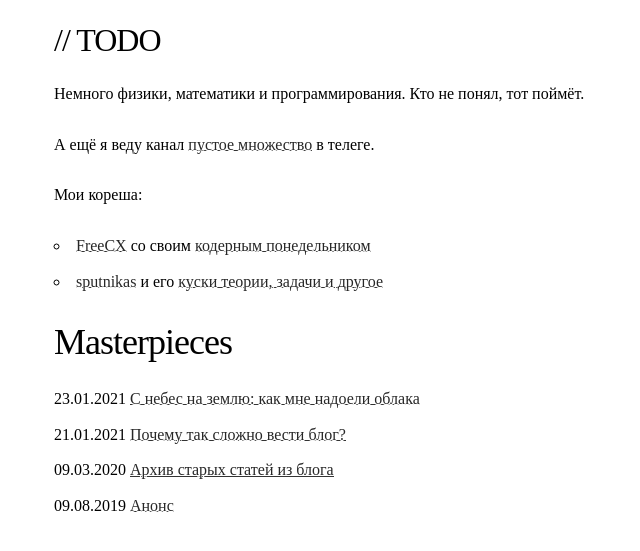
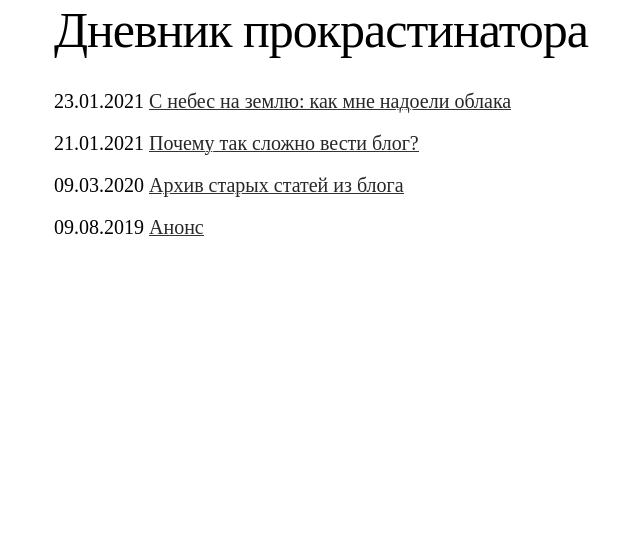
Before and after one commit to citrux/citrux.github.io, a Jekyll site: the page built from index.md, in a window 1280 px wide. Shown: the top 551 px of the page, without its empty margins (106-746 px from the left). Built offline with Jekyll 4.4.1, drawn with Linux system fonts in a browser that asks for light colours.

Commit message:
Fix styles

```diff
--- a/_config.yml
+++ b/_config.yml
@@ -13,8 +13,8 @@
 # you will see them accessed via {{ site.title }}, {{ site.email }}, and so on.
 # You can create any custom variable you would like, and they will be accessible
 # in the templates via {{ site.myvariable }}.
-head_title: // TODO
-title: // TODO
+head_title: Дневник прокрастинатора
+title: Дневник прокрастинатора
 author: Вова Абдрахманов
 email: 369565@gmail.com
 description: >- # this means to ignore newlines until "baseurl:"
--- a/_includes/head.html
+++ b/_includes/head.html
@@ -14,7 +14,7 @@
 
   <!-- CSS
   ================================================== -->
+  <link rel="stylesheet" href="/assets/normalize.css">
   <link rel="stylesheet" href="/assets/skeleton.css">
-  <link rel="stylesheet" href="/assets/normalize.css">
   <link rel="stylesheet" href="/assets/main.css">
 </head>
--- a/_layouts/home.html
+++ b/_layouts/home.html
@@ -2,14 +2,11 @@
 layout: default
 ---
 
+  {%- if site.posts.size > 0 -%}
   {%- if site.title -%}
     <h1>{{ site.title }}</h1>
   {%- endif -%}
-
-  {{ content }}
-
-  {%- if site.posts.size > 0 -%}
-    <h3>Masterpieces</h3>
+    <p>
     <ul class="post-list">
       {%- for post in site.posts -%}
       <li>
@@ -23,4 +20,5 @@ layout: default
       </li>
       {%- endfor -%}
     </ul>
+    </p>
   {%- endif -%}
--- a/_layouts/post.html
+++ b/_layouts/post.html
@@ -10,9 +10,9 @@ layout: default
       </time>
     </p>
   </header>
-
+  <section>
   {{ content }}
-
+  </section>
   <footer>
     <nav><a href="/">На главную</a></nav>
   </footer>
--- a/assets/main.css
+++ b/assets/main.css
@@ -1,6 +1,6 @@
 body {
     font-family: "Source Serif Pro", "Apple Garamond", Baskerville, "Libre Baskerville", "Times New Roman", "Droid Serif", Times, serif;
-    font-size: 16px;
+    font-size: 2em;
     color: #000;
     background-color: #fff;
 }
--- a/index.md
+++ b/index.md
@@ -2,8 +2,7 @@
 layout: home
 ---
 
-Немного физики, математики и программирования. Кто не понял, тот поймёт.
-
+Немного физики, математики и программирования. Кто не понял, тот поймёт.<br/>
 А ещё я веду канал [пустое множество](https://t.me/empty_set_o) в телеге.
 
 Мои кореша:
```
